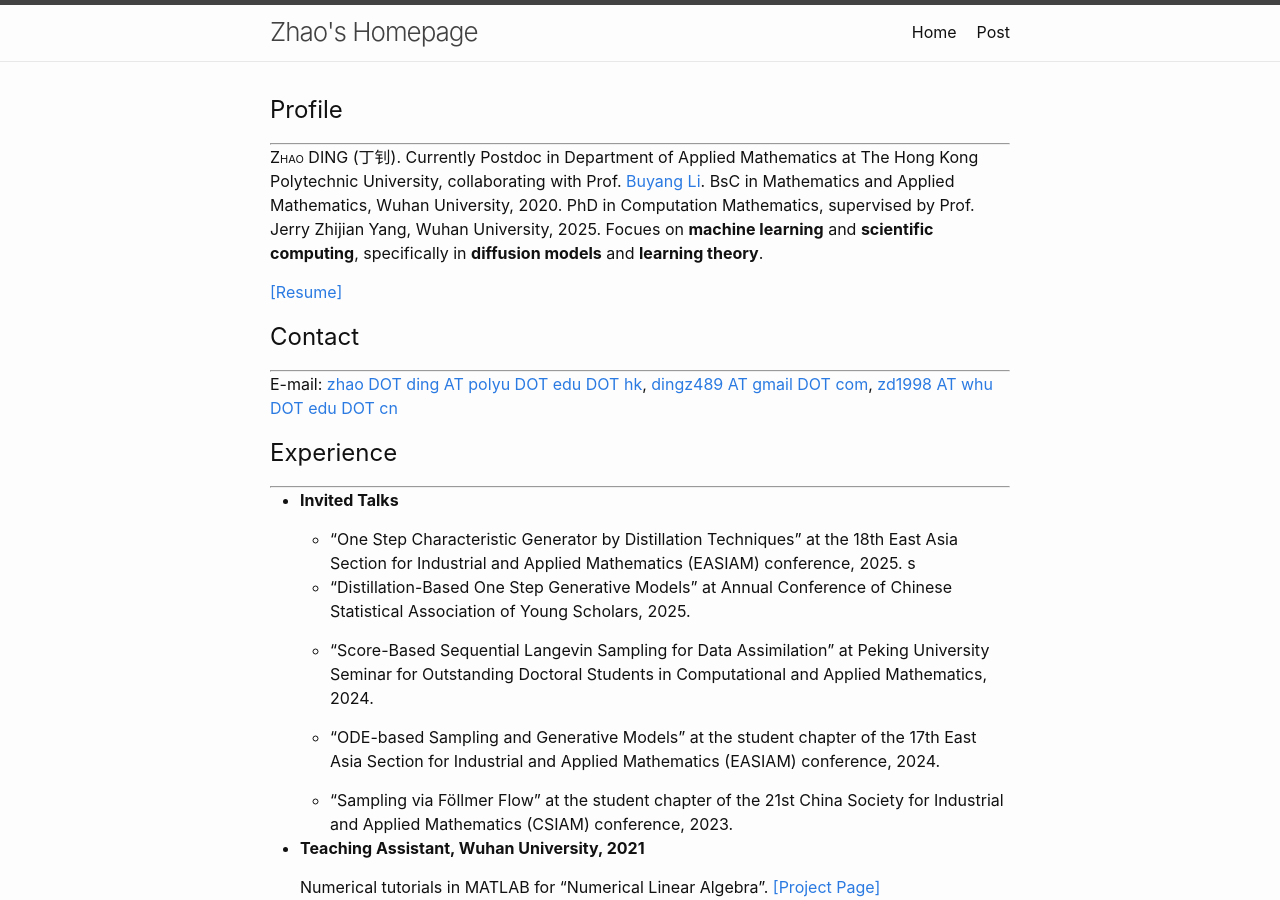
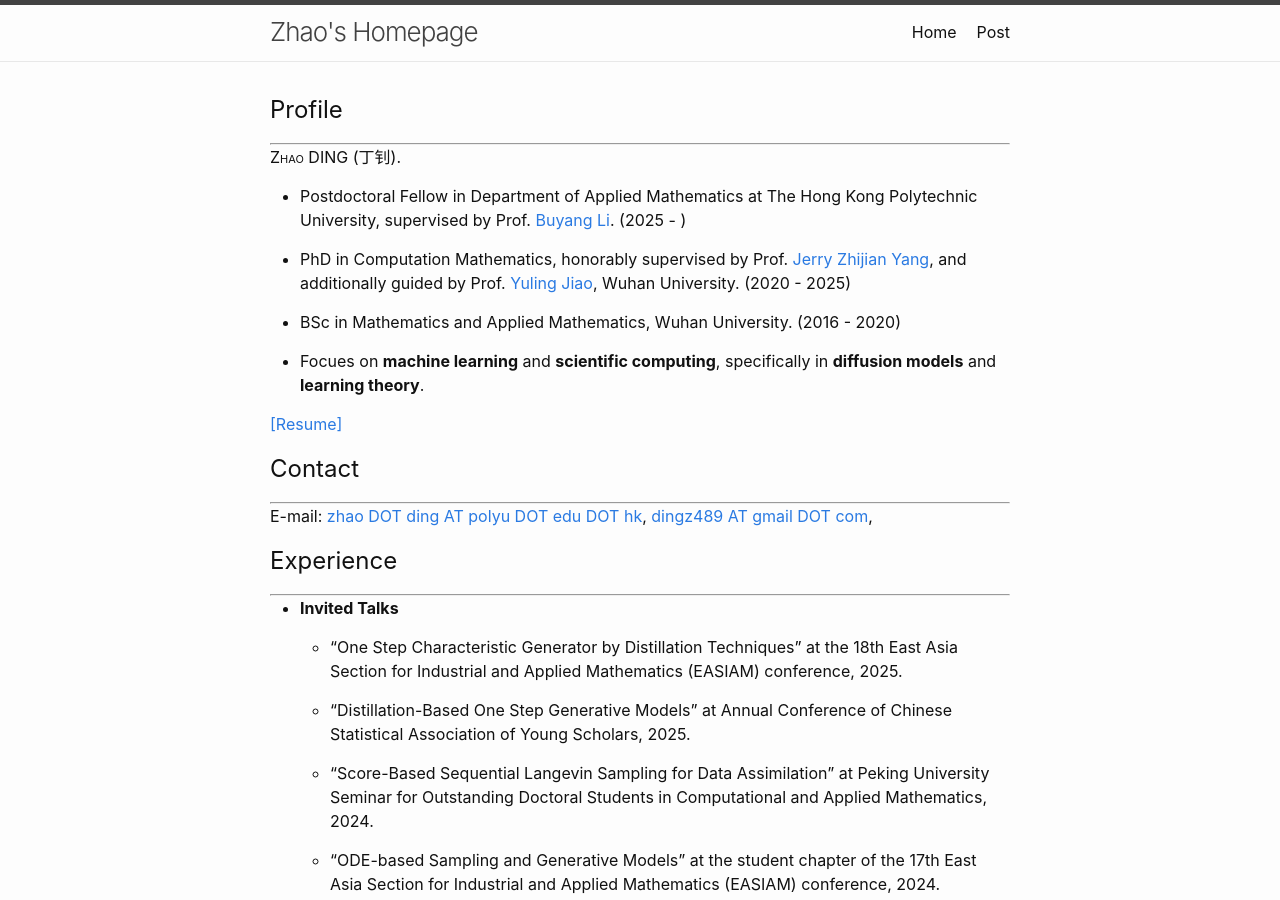
Before and after one commit to burning489/burning489.github.io, a Jekyll site: the page built from index.md, in a window 1280 px wide and 900 px high. Built offline with Jekyll 4.4.1, drawn with Linux system fonts in a browser that asks for light colours; some of the changed text lies outside the part shown.

Commit message:
update(index): add Website of Prof. Yang, and Prof. Jiao; remove WHU email; update award; fix typo

```diff
--- a/index.md
+++ b/index.md
@@ -9,16 +9,20 @@
 ## Profile
 ---
 <span style="font-variant:small-caps;">Zhao DING</span> (丁钊).
-Currently Postdoc in Department of Applied Mathematics at The Hong Kong Polytechnic University, collaborating with Prof. [Buyang Li](https://www.polyu.edu.hk/ama/profile/byli/).
-BsC in Mathematics and Applied Mathematics, Wuhan University, 2020.
-PhD in Computation Mathematics, supervised by Prof. Jerry Zhijian Yang, Wuhan University, 2025.
-Focues on **machine learning** and **scientific computing**, specifically in **diffusion models** and **learning theory**.
+
+- Postdoctoral Fellow in Department of Applied Mathematics at The Hong Kong Polytechnic University, supervised by Prof. [Buyang Li](https://www.polyu.edu.hk/ama/profile/byli/). (2025 - )
+
+- PhD in Computation Mathematics, honorably supervised by Prof. [Jerry Zhijian Yang](https://imai.whu.edu.cn/info/1031/2141.htm), and additionally guided by Prof. [Yuling Jiao](https://jszy.whu.edu.cn/jiaoyuling/en/index.htm), Wuhan University. (2020 - 2025)
+
+- BSc in Mathematics and Applied Mathematics, Wuhan University. (2016 - 2020)
+
+- Focues on **machine learning** and **scientific computing**, specifically in **diffusion models** and **learning theory**.
 
 [[Resume]](assets/resume/resume_en.pdf)
 
 ## Contact
 ---
-E-mail: [zhao DOT ding AT polyu DOT edu DOT hk](mailto:zhao.ding@polyu.edu.hk), [dingz489 AT gmail DOT com](mailto:dingz489@gmail.com), [zd1998 AT whu DOT edu DOT cn](mailto:zd1998@whu.edu.cn)
+E-mail: [zhao DOT ding AT polyu DOT edu DOT hk](mailto:zhao.ding@polyu.edu.hk), [dingz489 AT gmail DOT com](mailto:dingz489@gmail.com),
 
 <!-- Phone: +86 157 2701 5212 -->
 
@@ -32,7 +36,7 @@
 - **Invited Talks**
 
 	- “One Step Characteristic Generator by Distillation Techniques” at the 18th East Asia Section for Industrial and Applied Mathematics (EASIAM) conference, 2025.
-s
+
 	- “Distillation-Based One Step Generative Models” at Annual Conference of Chinese Statistical Association of Young Scholars, 2025.
 
 	- “Score-Based Sequential Langevin Sampling for Data Assimilation” at Peking University Seminar for Outstanding Doctoral Students in Computational and Applied Mathematics, 2024.
@@ -91,5 +95,6 @@
 
 ## Award
 ---
+- College-level Outstanding Graduate in School of Mathematics and Statistics at Wuhan University, 2025
 - SIAM Award for Student Chapter at Wuhan University, 2024
 - First Prize of China Undergraduate Mathematical Contest in Modeling, 2018
```
